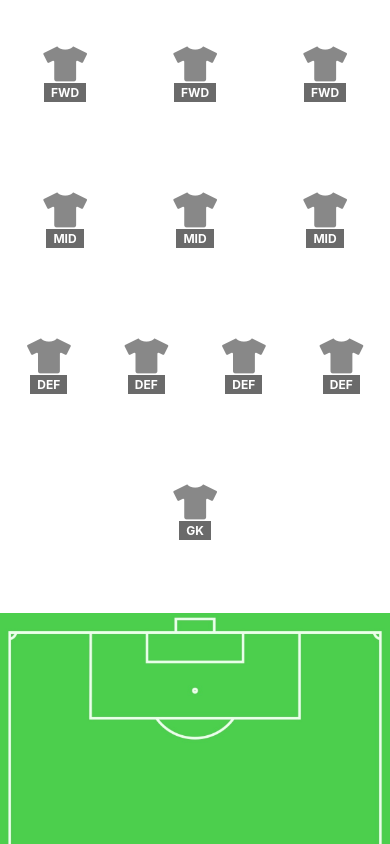
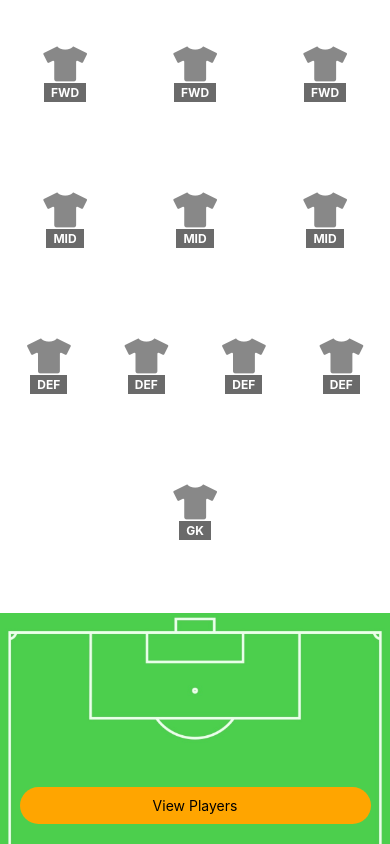
Before and after one commit to sane6/UEFAClone, a React Native app: screen /TabOne in a window 390 px wide. Shown: the top 844 px of the page. Built offline with nearby package versions, Linux system fonts and the light colour scheme.

Commit message:
view players button

```diff
--- a/screens/TabOneScreen.tsx
+++ b/screens/TabOneScreen.tsx
@@ -1,4 +1,4 @@
-import { StyleSheet, SafeAreaView } from 'react-native'
+import { StyleSheet, SafeAreaView, Pressable, Text } from 'react-native'
 import Field from '../components/Field'
 
 const players: { [key: string]: null[] } = {
@@ -9,9 +9,16 @@ const players: { [key: string]: null[] } = {
 }
 
 export default function TabOneScreen() {
+	const viewPlayers = () => {
+		console.warn('View Players')
+	}
+
 	return (
 		<SafeAreaView style={styles.container}>
 			<Field />
+			<Pressable onPress={viewPlayers} style={styles.buttonContainer}>
+				<Text>View Players</Text>
+			</Pressable>
 		</SafeAreaView>
 	)
 }
@@ -22,4 +29,13 @@ const styles = StyleSheet.create({
 		flex: 1,
 		alignItems: 'center',
 	},
+	buttonContainer: {
+		backgroundColor: 'orange',
+		width: '90%',
+		margin: 20,
+		marginTop: 'auto',
+		padding: 10,
+		alignItems: 'center',
+		borderRadius: 50,
+	},
 })
```
